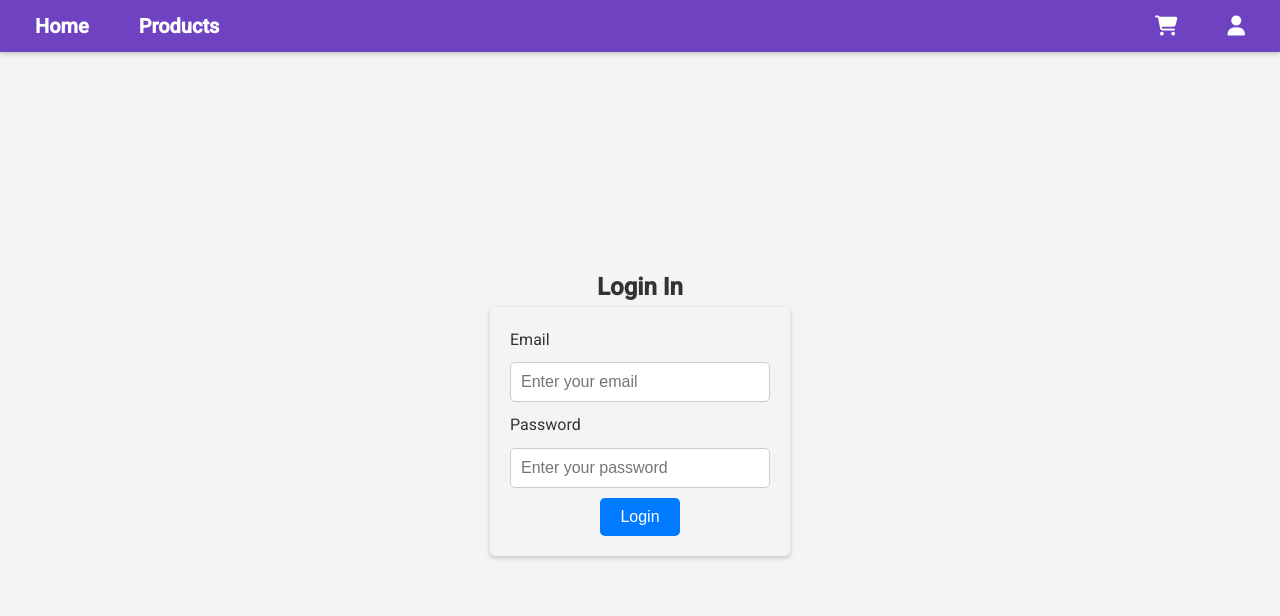
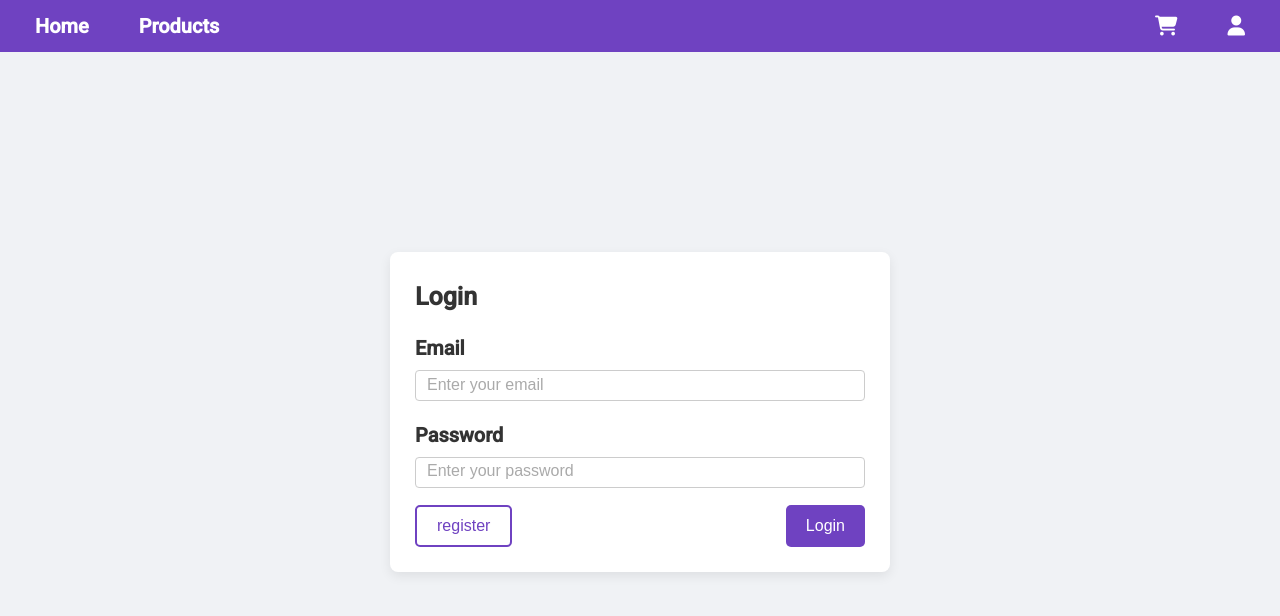
Before and after one commit to DDammers-MA/webshop-angular, an Angular app: page /login in a window 1280 px wide. Shown: the top 616 px of the page. Built offline with nearby package versions, Linux system fonts and the light colour scheme.

Commit message:
style changes

```diff
--- a/src/app/account/login/login.component.html
+++ b/src/app/account/login/login.component.html
@@ -1,8 +1,8 @@
 
 <section class="login">
-    <h1>Login In</h1>
 
     <form [formGroup]="form" class="login__form" action="" (ngSubmit)="submit()">
+        <h1 class="login__title">Login</h1>
         <div class="login__formGroup">
 
             <label class="login__formLabel" for="">Email</label>
@@ -15,8 +15,10 @@
             <input class="login__formInput" formControlName="password" type="password" name="password" id="password" placeholder="Enter your password" required>
         </div>
 
-        <div>
-            <button class="login__loginBtn" type="submit">Login</button>
+
+        <div class="login__buttons">
+            <button class="login__registerBtn" routerLink="/register">register</button>
+             <button class="login__loginBtn" type="submit" [disabled]="form.invalid">Login</button>
         </div>
     </form>
 
--- a/src/app/account/login/login.component.scss
+++ b/src/app/account/login/login.component.scss
@@ -1,3 +1,5 @@
+@use "../../../scss/colors.scss";
+
 .login{
     display: flex;
     flex-direction: column;
@@ -5,40 +7,92 @@
     justify-content: center;
     height: 90vh ;
 
+      background-color: #f0f2f5;
+
+
+    &__title{
+        font-size: 2.5rem;
+        font-weight: 600;
+        margin-bottom: 1.5rem;
+        color: #333;
+    }
+
     &__form{
-        display: flex;
-        flex-direction: column;
-        align-items: center;
-        justify-content: center;
-        width: 300px;
-        padding: 20px;
-        border-radius: 5px;
-        box-shadow: 0 2px 5px rgba(0, 0, 0, 0.2);
+        width: 50rem;
+    max-width: 90%; // responsive
+    padding: 2.5rem; // slightly more padding
+    background-color: #fff;
+    border-radius: 8px;
+    box-shadow: 0 4px 12px rgba(0, 0, 0, 0.08);
+    font-size: 1.05rem; // base font size for form content
     }
+
+      &__formGroup {
+    display: flex;
+    flex-direction: column;
+    margin-bottom: 1.75rem;
+  }
+
     &__formInput{
-        width: 100%;
-        padding: 10px;
-        margin: 10px 0;
-        border-radius: 5px;
-        border: 1px solid #ccc;
-        font-size: 16px;
+  padding: 0.85rem 1.1rem; // slightly more padding
+    border: 1px solid #ccc;
+    border-radius: 4px;
+    font-size: 1.05rem; // was 1rem
+    transition: border-color 0.2s ease, box-shadow 0.2s ease;
+
+
+    &:focus {
+      border-color: #007bff;
+      box-shadow: 0 0 0 3px rgba(0, 123, 255, 0.2);
+      outline: none;
+    }
+
+        &::placeholder {
+      color: #aaa;
+      font-size: 1.6rem;
+    }
     }
     &__formLabel{
-        font-size: 16px;
-        margin-bottom: 5px;
+    font-size: 2rem; // was 0.95rem
+    font-weight: 600;
+    margin-bottom: 0.6rem;
+    color: #333;
+    }
+
+    &__buttons{
+        display: flex;
+        justify-content: space-between;
+        width: 100%;
+        margin-top: 10px;
     }
 
     &__loginBtn{
-        background-color: #007bff;
+        background-color: colors.$purple;
         color: #fff;
         padding: 10px 20px;
         border-radius: 5px;
         border: none;
+        font-size: 1.6rem;
+        cursor: pointer;
+        transition: background-color 0.3s;
+        &:hover{
+            background-color: colors.$purple-dark;
+        }
+    }
+
+       &__registerBtn{
+        background-color: white;
+        border: 0.2rem solid colors.$purple;
+        color: colors.$purple;
+        padding: 10px 20px;
+        border-radius: 5px;
+
         font-size: 16px;
         cursor: pointer;
         transition: background-color 0.3s;
         &:hover{
-            background-color: #0056b3;
+            background-color: colors.$purple;
+            color: white;
         }
     }
 }
--- a/src/app/account/login/login.component.ts
+++ b/src/app/account/login/login.component.ts
@@ -14,6 +14,7 @@ export class LoginComponent {
   authService = inject(AuthService)
   value!: string;
 
+
   form = new FormGroup({
     email: new FormControl(''),
     password: new FormControl(''),
@@ -21,6 +22,8 @@ export class LoginComponent {
 
 
   submit() {
-    this.authService.signInWithForm(this.form.value.email || '', this.form.value.password || '')
+    if (this.form.valid) {
+      this.authService.signInWithForm(this.form.value.email || '', this.form.value.password || '')
     }
   }
+  }
--- a/src/app/account/register/register.component.html
+++ b/src/app/account/register/register.component.html
@@ -1,5 +1,6 @@
 <section class="register">
-<form [formGroup]="form" (ngSubmit)="submit()" class="register__form">
+  <form [formGroup]="form" (ngSubmit)="submit()" class="register__form">
+  <h1 class="register__title">Register</h1>
   <div class="register__formGroup">
     <label for="name" class="register__formLabel">Name</label>
     <input id="name" formControlName="name" type="text" class="register__formInput" placeholder="Enter your name" required />
@@ -13,6 +14,13 @@
     <input id="password" formControlName="password" type="password" class="register__formInput" placeholder="Enter your password" required />
   </div>
 
-  <button class="register__submitBtn" type="submit" [disabled]="form.invalid">Register</button>
+
+
+        <div class="register__buttons">
+          <button class="register__loginBtn" routerLink="/login">Login</button>
+          <button class="register__submitBtn" type="submit">register</button>
+        </div>
+
+
 </form>
 </section>
--- a/src/app/account/register/register.component.scss
+++ b/src/app/account/register/register.component.scss
@@ -1,3 +1,5 @@
+@use "../../../scss/colors.scss";
+
 .register {
   display: flex;
   align-items: center;
@@ -5,6 +7,13 @@
   height: 80vh; // full viewport height
   width: 100%;  // full viewport width
   background-color: #f0f2f5;
+
+  &__title {
+    font-size: 2.5rem; // larger title
+    font-weight: 600;
+    margin-bottom: 1.5rem;
+    color: #333;
+  }
 
   &__form {
     width: 50rem;
@@ -23,7 +32,7 @@
   }
 
   &__formLabel {
-    font-size: 1.1rem; // was 0.95rem
+    font-size: 2rem; // was 0.95rem
     font-weight: 600;
     margin-bottom: 0.6rem;
     color: #333;
@@ -44,24 +53,51 @@
 
     &::placeholder {
       color: #aaa;
-      font-size: 1.05rem;
+      font-size: 1.6rem;
+    }
+
+
+  }
+
+     &__buttons{
+      display: flex;
+      justify-content: space-between;
+      margin-top: 1.5rem;
+
+    }
+
+  &__loginBtn {
+     padding: 1rem; // bigger click area
+    background-color: white;
+    border: 0.2rem solid colors.$purple;
+    color: colors.$purple;
+    font-weight: 600;
+    font-size: 1.6rem; // was 1rem
+
+    border-radius: 4px;
+    cursor: pointer;
+    transition: background-color 0.2s ease;
+
+    &:hover:not(:disabled) {
+      background-color: colors.$purple;
+      color: white;
     }
   }
 
   &__submitBtn {
-    width: 100%;
+
     padding: 1rem; // bigger click area
-    background-color: #007bff;
+    background-color: colors.$purple;
     color: #fff;
     font-weight: 600;
-    font-size: 1.1rem; // was 1rem
+    font-size: 1.6rem; // was 1rem
     border: none;
     border-radius: 4px;
     cursor: pointer;
     transition: background-color 0.2s ease;
 
     &:hover:not(:disabled) {
-      background-color: #0056b3;
+      background-color: colors.$purple-dark;
     }
 
     &:disabled {
--- a/src/app/account/register/register.component.ts
+++ b/src/app/account/register/register.component.ts
@@ -14,6 +14,7 @@ export class RegisterComponent {
 
 
   form = new FormGroup({
+    id: new FormControl(''),
     name: new FormControl(''),
     email: new FormControl(''),
     password: new FormControl(''),
--- a/src/app/home/home.component.html
+++ b/src/app/home/home.component.html
@@ -4,14 +4,15 @@
 
 
 
-<section class="animals">
-    <div class="animals__container">
-      <div class="animals__div">
-        <ul class="animals__list">
+<section class="products">
+  <p class="products__titleType">Uitgelichte producten</p>
+    <div class="products__container">
+      <div class="products__div">
+        <ul class="products__list">
           @for (item of products; track $index) {
-          <li class="animals__listItem">
+          <!-- <li class="animals__listItem"> -->
             <app-project-card [product]="item"></app-project-card>
-          </li>
+          <!-- </li> -->
           }
         </ul>
       </div>
--- a/src/app/home/home.component.scss
+++ b/src/app/home/home.component.scss
@@ -10,25 +10,35 @@
 }
 
 
-.animals {
-    padding: 4rem;
+.products {
+  padding: 2rem;
     height: 100%;
     width: 100%;
     display: flex;
     align-items: center;
     justify-content: center;
+    flex-direction: column;
 
     &__container {
+      width: 100%;
       max-width: 132rem;
-      display: flex;
-      align-items: center;
-      justify-content: center;
+
+    }
+
+    &__titleType{
+      font-size: 2.5rem;
+      font-weight: 600;
+      color: #333;
+      margin-bottom: 2rem;
     }
 
     &__list {
+      max-width: 100%;
       display: grid;
       grid-template-columns: 1fr 1fr 1fr;
       gap: 2.5rem;
       list-style: none;
+
     }
+
   }
--- a/src/app/shared/project-card/project-card.component.html
+++ b/src/app/shared/project-card/project-card.component.html
@@ -1,5 +1,5 @@
 
-  <section class="cards">
+  <li class="cards">
     <div class="cards__card">
         <div class="cards__container">
             <img class="cards__img" [src]="product().image " alt="Card image cap">
@@ -11,4 +11,4 @@
             </div>
         </div>
 </div>
-  </section>
+</li>
--- a/src/app/shared/project-card/project-card.component.scss
+++ b/src/app/shared/project-card/project-card.component.scss
@@ -1,33 +1,74 @@
-.cards{
-display: flex;
-align-items: center;
-justify-content: center;
-flex-wrap: wrap;
+@use "../../../scss/colors.scss";
 
+.cards {
+ // Example background color, adjust as needed
+//   display: flex;
+//   align-items: center;
+//   justify-content: center;
+//   flex-wrap: wrap;
+ // extra spacing between bigger cards
 
-    &__card{
-        height: auto;
-        max-width: 100%;
-       background: white;
+  &__card {
+    background: white;
+    border-radius: 1rem;
+    overflow: hidden;
+    padding: 1.5rem;
+    width: 100%; // full width on smaller screens
 
-       padding: 1rem;
+    min-height: 32rem; // ensures cards look taller
+    display: flex;
+    flex-direction: column;
+    box-shadow: 0 6px 16px rgba(0, 0, 0, 0.15);
+    transition: transform 0.25s ease, box-shadow 0.25s ease;
 
+    &:hover {
+      transform: translateY(-8px) scale(1.03);
+      box-shadow: 0 10px 24px rgba(0, 0, 0, 0.2);
+    }
+  }
 
+  &__img {
+    height: 18rem; // was 14rem
+    width: 100%;
+    object-fit: cover;
+    border-radius: 0.75rem;
+    margin-bottom: 1.25rem;
+  }
 
+  &__body {
+    flex: 1;
+    display: flex;
+    flex-direction: column;
+    gap: 1rem;
+  }
+
+  &__title {
+    font-size: 2rem; // bigger title
+    font-weight: 600;
+    color: #333;
+  }
+
+  &__text {
+    font-size: 1.6rem; // slightly bigger text
+    color: #555;
+    line-height: 1.6;
+    flex-grow: 1;
+  }
+
+  &__button {
+    align-self: start;
+    padding: 0.75rem 1.5rem; // bigger button
+    border-radius: 0.6rem;
+    background-color: colors.$purple;
+    color: white;
+    border: none;
+    font-size: 1.6rem;
+    cursor: pointer;
+    transition: background-color 0.3s ease, transform 0.2s ease;
+
+    &:hover {
+      background-color: colors.$purple-dark;
+      transform: translateY(-2px);
     }
-
-    &__img{
-        height: 20rem;
-
-
-    }
-
-    &__button{
-        padding: 0.5rem 1.5rem;
-        border-radius: 0.5rem;
-
-        border: none;
-    }
-
-
+  }
 }
```
Also changed, not shown: src/app/account/account.module.ts (+6 -3 lines).
